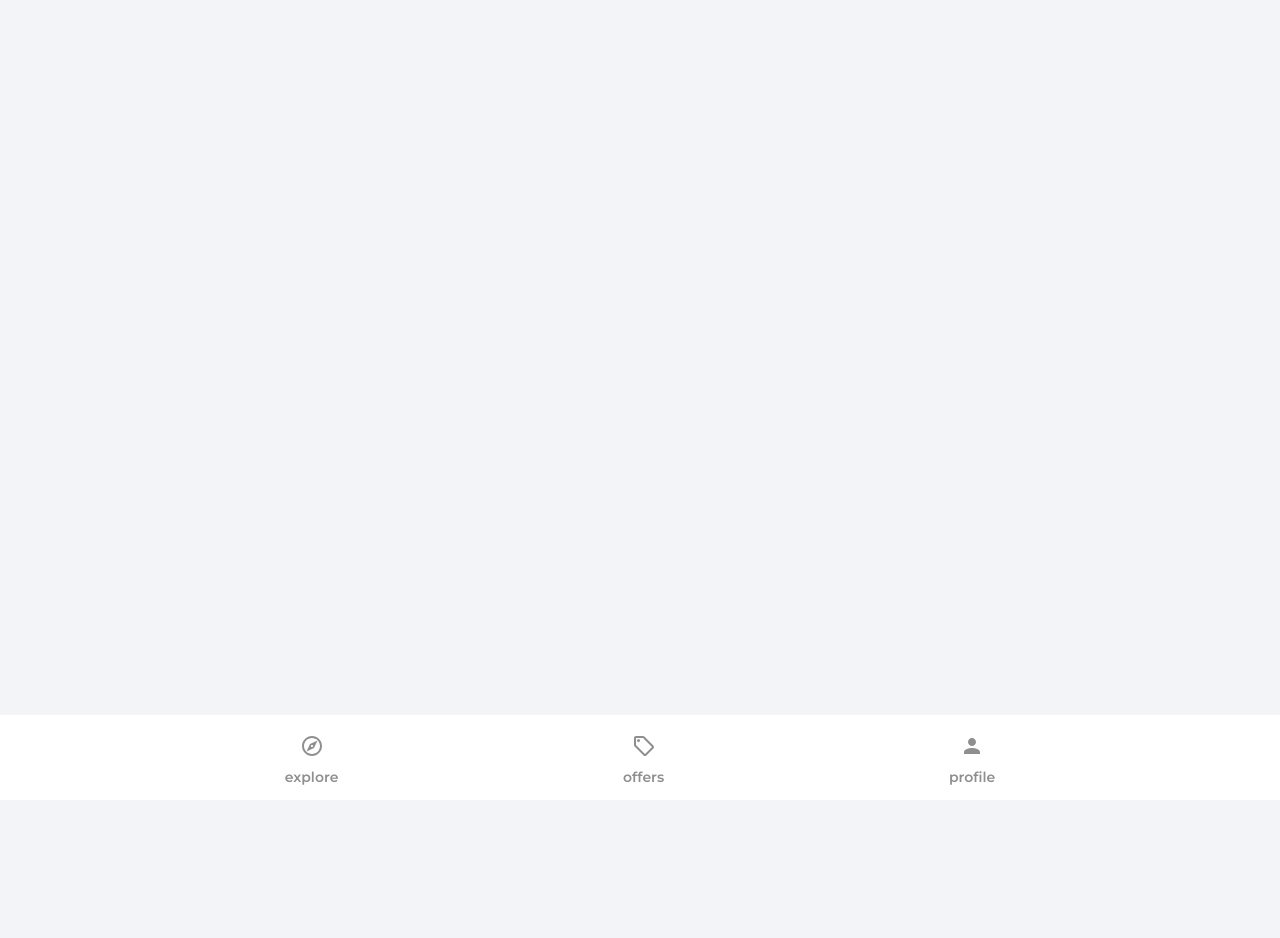
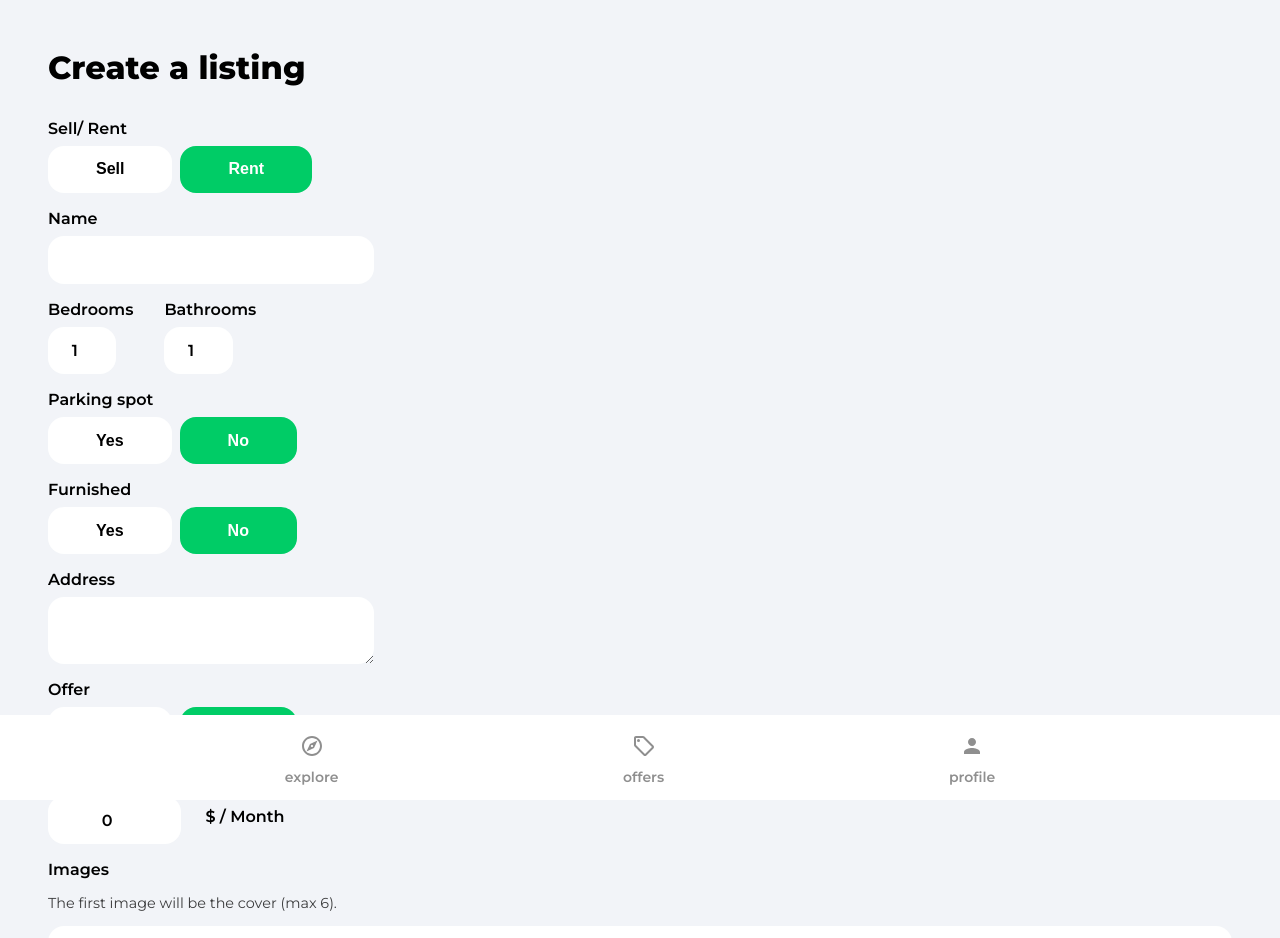
Before and after one commit to mundume/listings, a React (Vite) app: page /create-listing in a window 1280 px wide. Shown: the top 938 px of the page. Before the commit the page ends 800 px from the top, so only its background shows below. Built offline with nearby package versions, Linux system fonts and the light colour scheme; no server answers; sample sign-in values are in the browser's storage.

Commit message:
listing page

```diff
--- a/src/App.jsx
+++ b/src/App.jsx
@@ -9,6 +9,7 @@
 import Offers from "./pages/Offers";
 import Profile from "./pages/Profile";
 import Category from "./pages/Category";
+import CreateListings from "./pages/CreateListings";
 import PrivateRoutes from "./components/PrivateRoutes";
 
 const App = () => {
@@ -23,7 +24,7 @@
           <Route path="/profile" element={<PrivateRoutes />}>
             <Route path="/profile" element={<Profile />} />
           </Route>
-
+          <Route path="/create-listing" element={<CreateListings />} />
           <Route path="/sign-in" element={<SignIn />} />
           <Route path="/sign-up" element={<SignUp />} />
           <Route path="/forgot-password" element={<ForgotPassword />} />
--- /dev/null
+++ b/src/pages/CreateListings.jsx
@@ -0,0 +1,297 @@
+import React, { useState, useEffect, useRef } from "react";
+import { getAuth, onAuthStateChanged } from "firebase/auth";
+import { useNavigate } from "react-router-dom";
+import Spinner from "../components/Spinner";
+
+const CreateListings = () => {
+  const [geolocationEnabled, setGeolocationEnabled] = useState(true);
+  const [loading, setLoading] = useState(false);
+  const [formData, setFormData] = useState({
+    type: "rent",
+    name: "",
+    bedrooms: 1,
+    bathrooms: 1,
+    parking: false,
+    furnished: false,
+    address: "",
+    offer: false,
+    regularPrice: 0,
+    discountedaPrice: 0,
+    images: {},
+    latitude: 0,
+    longitude: 0,
+  });
+  const {
+    type,
+    name,
+    bedrooms,
+    bathrooms,
+    furnished,
+    regularPrice,
+    address,
+    offer,
+    parking,
+    images,
+    discountedaPrice,
+  } = formData;
+
+  const auth = getAuth();
+  const navigate = useNavigate();
+  const isMounted = useRef(true);
+
+  useEffect(() => {
+    if (isMounted) {
+      onAuthStateChanged(auth, (user) => {
+        if (user) {
+          setFormData({ ...formData, userRef: user.uid });
+        } else {
+          navigate("/sign-in");
+        }
+      });
+    }
+    return () => {
+      isMounted.current = false;
+    };
+  }, [isMounted]);
+  const onSubmit = (e) => e.preventDefault();
+  const onMutate = () => {};
+  if (loading) {
+    return <Spinner />;
+  }
+
+  return (
+    <div className="profile">
+      <header>
+        <p className="pageHeader">Create a listing</p>
+      </header>
+      <main>
+        <form action="" onSubmit={onSubmit}>
+          <label htmlFor="" className="formLabel">
+            Sell/ Rent
+          </label>
+          <div className="formButtons">
+            <button
+              type="button"
+              className={type === "sale" ? "formButtonActive" : "formButton"}
+              id="type"
+              value="sale"
+              onClick={onMutate}
+            >
+              Sell
+            </button>
+            <button
+              type="button"
+              className={type === "rent" ? "formButtonActive" : "formButton"}
+              id="type"
+              value="rent"
+              onClick={onMutate}
+            >
+              Rent
+            </button>
+          </div>
+          <label className="formLabel">Name</label>
+          <input
+            className="formInputName"
+            type="text"
+            id="name"
+            value={name}
+            onChange={onMutate}
+            maxLength="32"
+            minLength="10"
+            required
+          />
+          <div className="formRooms flex">
+            <div>
+              <label className="formLabel">Bedrooms</label>
+              <input
+                className="formInputSmall"
+                type="number"
+                id="bedrooms"
+                value={bedrooms}
+                onChange={onMutate}
+                min="1"
+                max="50"
+                required
+              />
+            </div>
+            <div>
+              <label className="formLabel">Bathrooms</label>
+              <input
+                className="formInputSmall"
+                type="number"
+                id="bathrooms"
+                value={bathrooms}
+                onChange={onMutate}
+                min="1"
+                max="50"
+                required
+              />
+            </div>
+          </div>
+          <label className="formLabel">Parking spot</label>
+          <div className="formButtons">
+            <button
+              className={parking ? "formButtonActive" : "formButton"}
+              type="button"
+              id="parking"
+              value={true}
+              onClick={onMutate}
+              min="1"
+              max="50"
+            >
+              Yes
+            </button>
+            <button
+              className={
+                !parking && parking !== null ? "formButtonActive" : "formButton"
+              }
+              type="button"
+              id="parking"
+              value={false}
+              onClick={onMutate}
+            >
+              No
+            </button>
+          </div>
+          <label className="formLabel">Furnished</label>
+          <div className="formButtons">
+            <button
+              className={furnished ? "formButtonActive" : "formButton"}
+              type="button"
+              id="furnished"
+              value={true}
+              onClick={onMutate}
+            >
+              Yes
+            </button>
+            <button
+              className={
+                !furnished && furnished !== null
+                  ? "formButtonActive"
+                  : "formButton"
+              }
+              type="button"
+              id="furnished"
+              value={false}
+              onClick={onMutate}
+            >
+              No
+            </button>
+          </div>
+
+          <label className="formLabel">Address</label>
+          <textarea
+            className="formInputAddress"
+            type="text"
+            id="address"
+            value={address}
+            onChange={onMutate}
+            required
+          />
+
+          {!geolocationEnabled && (
+            <div className="formLatLng flex">
+              <div>
+                <label className="formLabel">Latitude</label>
+                <input
+                  className="formInputSmall"
+                  type="number"
+                  id="latitude"
+                  value={latitude}
+                  onChange={onMutate}
+                  required
+                />
+              </div>
+              <div>
+                <label className="formLabel">Longitude</label>
+                <input
+                  className="formInputSmall"
+                  type="number"
+                  id="longitude"
+                  value={longitude}
+                  onChange={onMutate}
+                  required
+                />
+              </div>
+            </div>
+          )}
+
+          <label className="formLabel">Offer</label>
+          <div className="formButtons">
+            <button
+              className={offer ? "formButtonActive" : "formButton"}
+              type="button"
+              id="offer"
+              value={true}
+              onClick={onMutate}
+            >
+              Yes
+            </button>
+            <button
+              className={
+                !offer && offer !== null ? "formButtonActive" : "formButton"
+              }
+              type="button"
+              id="offer"
+              value={false}
+              onClick={onMutate}
+            >
+              No
+            </button>
+          </div>
+
+          <label className="formLabel">Regular Price</label>
+          <div className="formPriceDiv">
+            <input
+              className="formInputSmall"
+              type="number"
+              id="regularPrice"
+              value={regularPrice}
+              onChange={onMutate}
+              min="50"
+              max="750000000"
+              required
+            />
+            {type === "rent" && <p className="formPriceText">$ / Month</p>}
+          </div>
+
+          {offer && (
+            <>
+              <label className="formLabel">Discounted Price</label>
+              <input
+                className="formInputSmall"
+                type="number"
+                id="discountedPrice"
+                value={discountedPrice}
+                onChange={onMutate}
+                min="50"
+                max="750000000"
+                required={offer}
+              />
+            </>
+          )}
+
+          <label className="formLabel">Images</label>
+          <p className="imagesInfo">
+            The first image will be the cover (max 6).
+          </p>
+          <input
+            className="formInputFile"
+            type="file"
+            id="images"
+            onChange={onMutate}
+            max="6"
+            accept=".jpg,.png,.jpeg"
+            multiple
+            required
+          />
+          <button type="submit" className="primaryButton createListingButton">
+            Create Listing
+          </button>
+        </form>
+      </main>
+    </div>
+  );
+};
+
+export default CreateListings;
--- a/src/pages/Profile.jsx
+++ b/src/pages/Profile.jsx
@@ -1,9 +1,11 @@
 import React, { useState } from "react";
 import { getAuth, updateProfile } from "firebase/auth";
 import { doc, updateDoc } from "firebase/firestore";
-import { useNavigate } from "react-router-dom";
+import { useNavigate, Link } from "react-router-dom";
 import { db } from "../firebase.config";
 import { toast } from "react-toastify";
+import arrowRight from "../assets/svg/keyboardArrowRightIcon.svg";
+import homeIcon from "../assets/svg/homeIcon.svg";
 
 const Profile = () => {
   const auth = getAuth();
@@ -89,6 +91,11 @@
             />
           </form>
         </div>
+        <Link to="/create-listing" className="createListing">
+          <img src={homeIcon} alt="homeIcon" />
+          <p>sell or rent your home</p>
+          <img src={arrowRight} alt="arrow right" />
+        </Link>
       </main>
     </div>
   );
```
